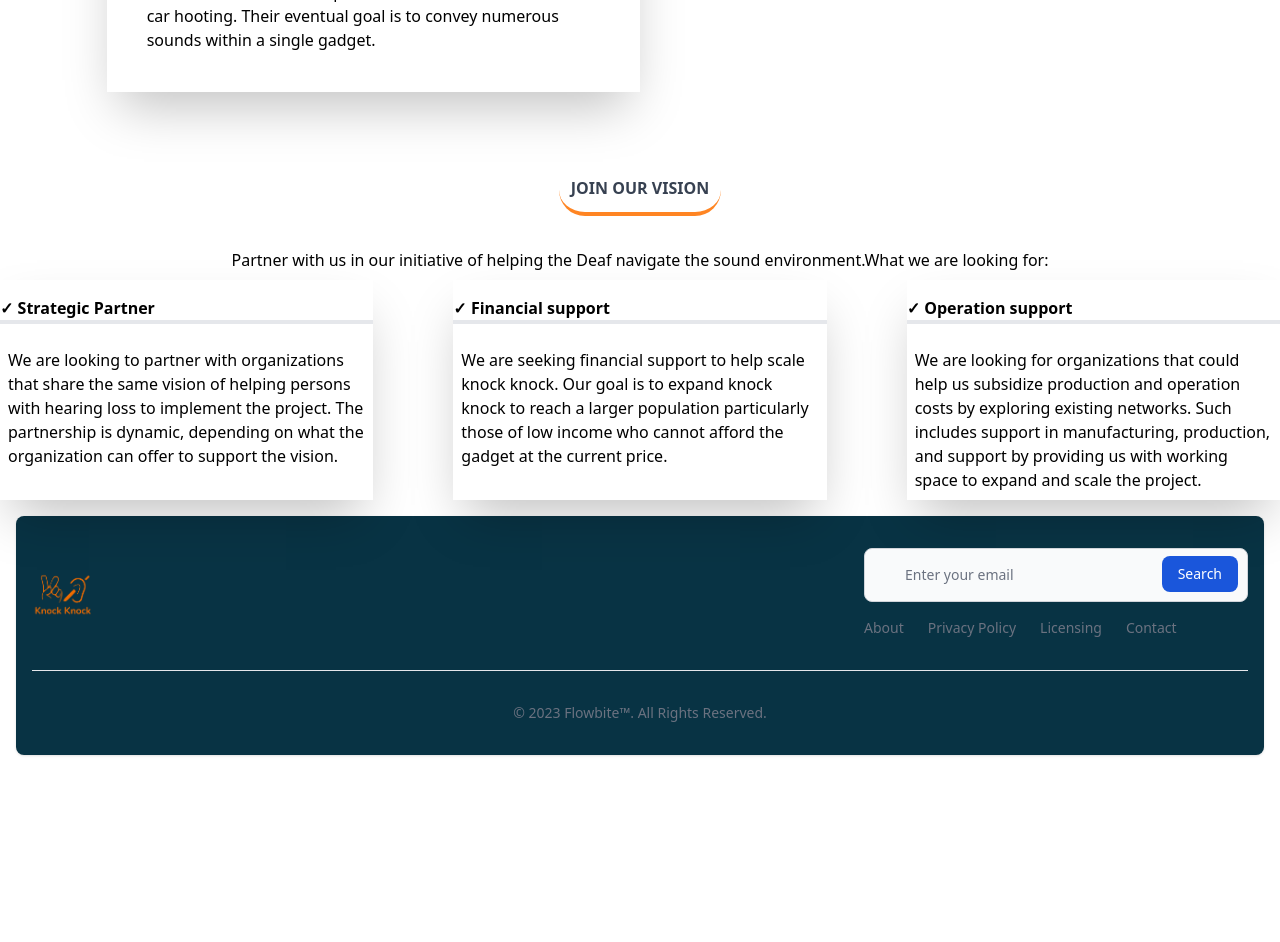
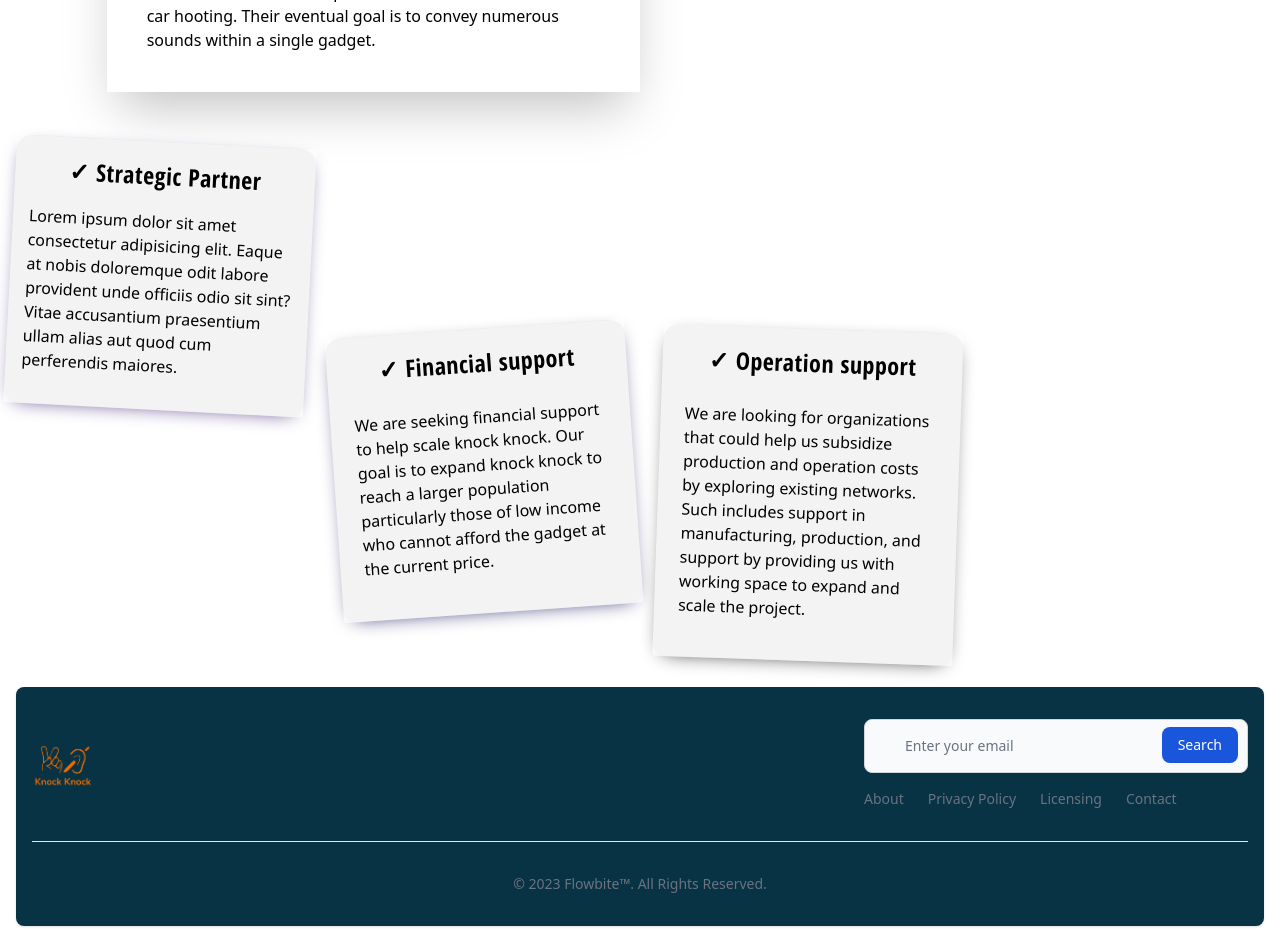
Before and after one commit to murithicollins/Knockknock, a SvelteKit app: page / in a window 1280 px wide. Shown: the part 960-1902 px from the top of the page. Before the commit the page ends 1731 px from the top, so only its background shows below. Built offline with nearby package versions, Linux system fonts and the light colour scheme.

Commit message:
ALL CHANGES IN THE PAGES

```diff
--- a/src/components/navbar.svelte
+++ b/src/components/navbar.svelte
@@ -18,9 +18,12 @@
             <a href="#" class="text-gray-900 dark:text-white hover:underline" aria-current="page">Home</a>
         </li>
         <li>
-            <a href="#" class="text-gray-900 dark:text-white hover:underline">Company</a>
+            <a href="/About Us" class="text-gray-900 dark:text-white hover:underline">About Us</a>
         </li>
-        <button id="dropdownNavbarLink" data-dropdown-toggle="dropdownNavbar" class="flex items-center justify-between w-full py-2 pl-3 pr-4 text-gray-900 rounded hover:bg-gray-100 md:hover:bg-transparent md:border-0 md:hover:text-blue-700 md:p-0 md:w-auto dark:text-white md:dark:hover:text-blue-500 dark:focus:text-white dark:border-gray-700 dark:hover:bg-gray-700 md:dark:hover:bg-transparent">Dropdown <svg class="w-5 h-5 ml-1" aria-hidden="true" fill="currentColor" viewBox="0 0 20 20" xmlns="http://www.w3.org/2000/svg"><path fill-rule="evenodd" d="M5.293 7.293a1 1 0 011.414 0L10 10.586l3.293-3.293a1 1 0 111.414 1.414l-4 4a1 1 0 01-1.414 0l-4-4a1 1 0 010-1.414z" clip-rule="evenodd"></path></svg></button>
+        <li>
+          <a href="/Our Team" class="text-gray-900 dark:text-white hover:underline">Our Team</a>
+      </li>
+        <button id="dropdownNavbarLink" data-dropdown-toggle="dropdownNavbar" class="flex items-center justify-between w-full py-2 pl-3 pr-4 text-gray-900 rounded hover:bg-gray-100 md:hover:bg-transparent md:border-0 md:hover:text-blue-700 md:p-0 md:w-auto dark:text-white md:dark:hover:text-blue-500 dark:focus:text-white dark:border-gray-700 dark:hover:bg-gray-700 md:dark:hover:bg-transparent">Product <svg class="w-5 h-5 ml-1" aria-hidden="true" fill="currentColor" viewBox="0 0 20 20" xmlns="http://www.w3.org/2000/svg"><path fill-rule="evenodd" d="M5.293 7.293a1 1 0 011.414 0L10 10.586l3.293-3.293a1 1 0 111.414 1.414l-4 4a1 1 0 01-1.414 0l-4-4a1 1 0 010-1.414z" clip-rule="evenodd"></path></svg></button>
         <!-- Dropdown menu -->
         <div id="dropdownNavbar" class="z-10 hidden font-normal bg-white divide-y divide-gray-100 rounded-lg shadow w-44 dark:bg-gray-700 dark:divide-gray-600">
           <ul class="py-2 text-sm text-gray-700 dark:text-gray-400" aria-labelledby="dropdownLargeButton">
@@ -30,7 +33,7 @@
           </ul>
         </div>
         <li>
-            <a href="#" class="text-gray-900 dark:text-white hover:underline">Features</a>
+            <a href="#" class="text-gray-900 dark:text-white hover:underline">Contact Us</a>
         </li>
 
         </ul>
--- a/src/components/vision.svelte
+++ b/src/components/vision.svelte
@@ -1,34 +1,105 @@
-<script>
 
-</script>
+<div id="cards mx-10">
+  <figure class="card card--normal">
+    <figcaption class="card__caption">
+      <h1 class="card__name">✓  Strategic Partner</h1>
+      <div class="card__stats">
+        <p>Lorem ipsum dolor sit amet consectetur adipisicing elit.
+          Eaque at nobis doloremque odit labore provident unde officiis odio sit sint?
+          Vitae accusantium praesentium ullam alias aut quod cum perferendis maiores.
+        </p>
+      </div>
+    </figcaption>
+  </figure>
+
+  <figure class="card card--water">
+    <figcaption class="card__caption">
+      <h1 class="card__name">✓ Financial support</h1>
+
+      <table class="card__stats">
+        <div>
+          <p class="p-2">We are seeking financial support to help scale knock knock.
+            Our goal is to expand knock knock to reach a larger population particularly those of low income
+            who cannot afford the gadget at the current price.
+          </p>
+        </div>
+      </table>
+    </figcaption>
+  </figure>
+
+  <figure class="card card--electric">
 
 
-<div class="">
-  <div class="flex justify-center">
-    <h2 class="border-b-4 border-[#FF8523] rounded-full p-3 font-bold text-gray-700 my-8">JOIN OUR VISION</h2>
-  </div>
-  <h4 class="flex justify-center">Partner with us in our initiative of helping the Deaf navigate the sound environment.What we are looking for:</h4>
+    <figcaption class="card__caption">
+      <h1 class="card__name">✓ Operation support</h1>
 
-  <div class="container flex justify-center my-2 gap-20">
-    <div class="card1 card3 shadow-2xl bg-white w-1/2">
-          <h3 class="font-bold border-b-4 my-4 ">✓  Strategic Partner</h3>
-          <p class="p-2">We are looking to partner with organizations that share the same vision of helping persons with hearing loss to implement the project. The partnership is dynamic, depending on what the organization can offer to support the vision.</p>
-      </div>
-      <div class="card2 card3 shadow-2xl bg-white w-1/2">
-          <h3 class="font-bold border-b-4 my-4">✓ Financial support</h3>
-          <p class="p-2">We are seeking financial support to help scale knock knock. Our goal is to expand knock knock to reach a larger population particularly those of low income who cannot afford the gadget at the current price.
-          </p>
-      </div>
-      <div class="card3 shadow-2xl bg-white w-1/2">
-          <h3 class="font-bold border-b-4 my-4">✓ Operation support</h3>
+
+
+      <table class="card__stats">
+        <div>
           <p class="p-2">We are looking for organizations that could help us subsidize production and operation costs
-              by exploring existing networks. Such includes support in manufacturing, production, and
-              support by providing us with working space to expand and scale the project.
-          </p>
-      </div>
-  </div>
+            by exploring existing networks. Such includes support in manufacturing, production, and
+            support by providing us with working space to expand and scale the project.
+        </p>
+        </div>
+      </table>
+    </figcaption>
+  </figure>
 </div>
+<style>
+.card {
+  display: inline-block;
+  width: 300px;
+  /* padding: 1em; */
+  border-radius: 15px;
+  margin: 10px;
+  background: #ddd;
+  box-shadow: 0px 5px 20px -10px #111111;
+  transition: 0.4s;
+}
+.card__caption {
+  background-color: rgba(255, 255, 255, 0.65);
+  padding: 1em;
+  position: relative;
+  border-radius: 0 0 3px 3px;
+}
 
-<style>
 
+.card__name {
+  font-family: "Open Sans Condensed", "Open Sans", helvetica, sans-serif;
+  text-align: center;
+  font-size: 1.5em;
+  font-weight: 700;
+  letter-spacing: 0.02em;
+}
+.card__stats {
+  margin: 1em 0;
+  width: 100%;
+}
+
+.card--normal {
+
+  box-shadow: 0px 5px 20px -10px #3A1C71;
+}
+
+.card--water {
+  box-shadow: 0px 5px 20px -10px #000851;
+}
+
+
+
+.card:nth-child(1) {
+  transform: translateY(0px) rotate(3deg);
+}
+.card:nth-child(2) {
+  transform: translateY(0px) rotate(-4deg);
+}
+.card:nth-child(3) {
+  transform: translateY(0px) rotate(2deg);
+}
+.card:hover {
+  z-index: 5;
+  box-shadow: 0px 13px 30px -15px #000000;
+  transform: translateY(-10px);
+}
 </style>
--- a/src/routes/About Us/+page.svelte
+++ b/src/routes/About Us/+page.svelte
@@ -1,5 +1,5 @@
 <script>
-import Team from "../../components/team.svelte";
+
 </script>
 <div class="flex justify center shadow-2xl bg-white p-10">
     <div class="absolute bg-orange-600 p-4 w-32">
@@ -17,5 +17,3 @@ import Team from "../../components/team.svelte";
         </p>
     </div>
 </div>
-
-<Team/>
--- a/src/components/team.svelte
+++ b/src/routes/Our Team/+page.svelte
@@ -534,14 +534,15 @@
       <div class="w-full px-4 md:w-1/2 xl:w-1/4">
         <div class="mx-auto mb-10 w-full max-w-[370px]">
           <div class="relative overflow-hidden rounded-lg">
-            <img src="img/Dennis.png"alt="image"class="w-full"/>
+            <img src="img/Dennis.png"alt="image"class="w-"/>
             <div class="absolute bottom-5 left-0 w-full text-center">
-              <div
-                class="relative mx-5 overflow-hidden rounded-lg bg-white py-5 px-3">
-                <h3 class="text-dark text-base font-semibold">
-                  Nikolas Brooten
-                </h3>
-                <p class="text-body-color text-sm">Sales Manager</p>
+                <div class="absolute bottom-5 left-0 w-full text-center">
+                    <div class="relative mx-5 overflow-hidden rounded-lg bg-white py-5 px-3">
+                  <h3 class="text-dark text-base font-semibold">
+                      Joseph Mwaniki
+                  </h3>
+                  <p class="text-body-color text-sm"> Operations Lead</p>
+                  <button type="button" class="text-white bg-gradient-to-br from-cyan-950 to-orange-600 hover:bg-gradient-to-bl focus:ring-4 focus:outline-none font-medium rounded-lg text-sm px-5 py-2.5 text-center my-2">Linked In</button>
                 <div>
                   <span class="absolute left-0 bottom-0">
                     <svg
```
